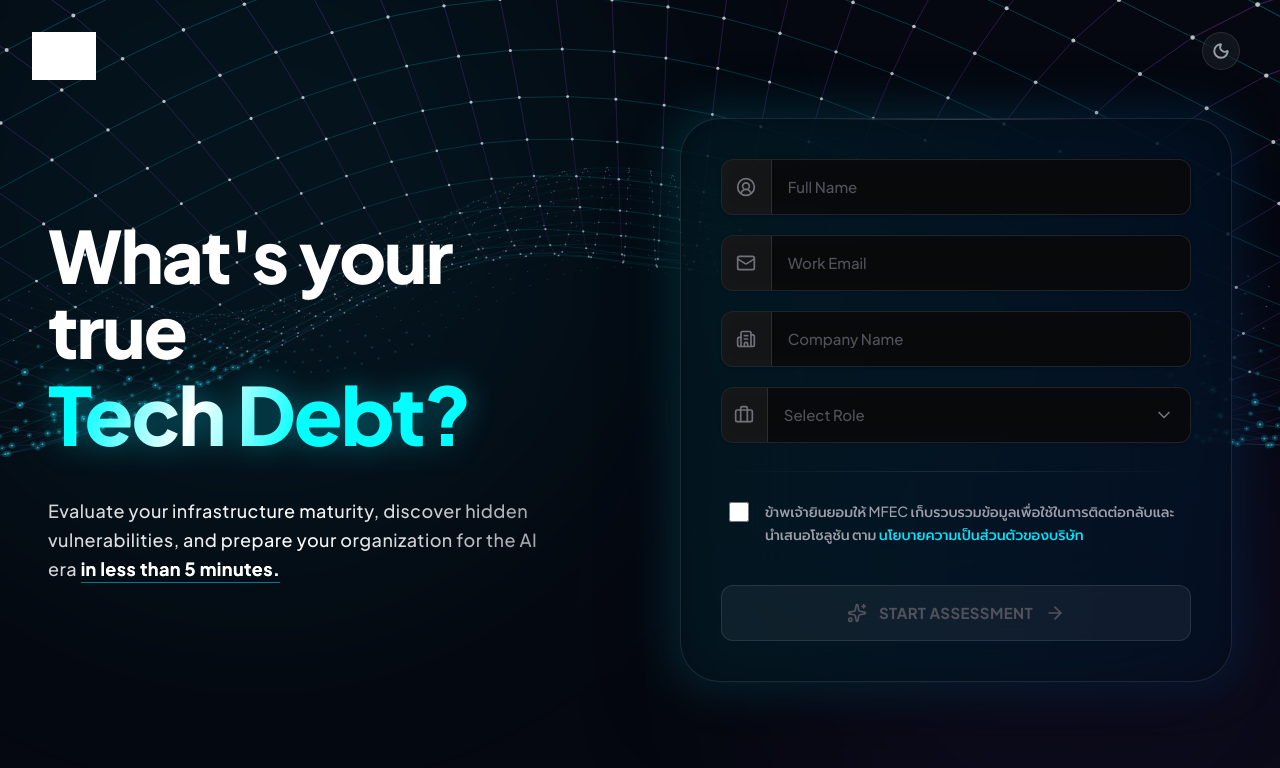
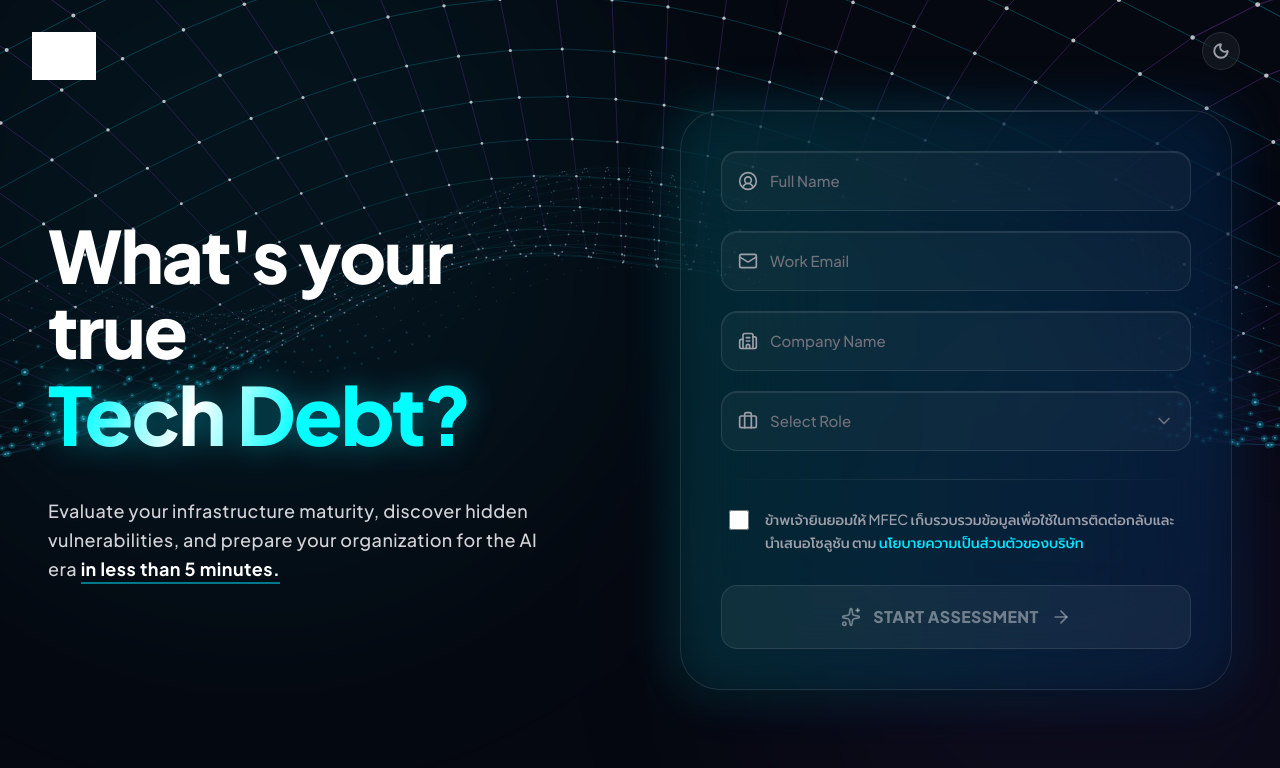
Before and after one commit to saereu-ps/tech-debt-assessment, a React (Vite) app: page / in a window 1280 px wide. Shown: the top 768 px of the page. Built offline with nearby package versions, Linux system fonts and the light colour scheme; grey boxes are pictures that could not be loaded.

Commit message:
Implement True Glassmorphism with ultra-translucent inputs

```diff
--- a/src/components/LandingPage.tsx
+++ b/src/components/LandingPage.tsx
@@ -79,8 +79,8 @@ const LandingPage: React.FC<LandingPageProps> = ({ onStart }) => {
             </h1>
           </div>
 
-          <p className="text-[16px] md:text-[18px] font-medium max-w-[500px] mx-auto lg:mx-0 leading-relaxed tracking-wide mt-4 text-transparent bg-clip-text bg-gradient-to-r from-zinc-400 via-zinc-200 to-zinc-400 dark:from-zinc-300 dark:via-white dark:to-zinc-400">
-            Evaluate your infrastructure maturity, discover hidden vulnerabilities, and prepare your organization for the AI era <span className="text-zinc-900 dark:text-white font-bold border-b border-[#00e5ff]/50 pb-0.5">in less than 5 minutes.</span>
+          <p className="text-[16px] md:text-[18px] font-medium max-w-[500px] mx-auto lg:mx-0 leading-relaxed tracking-wide mt-4 text-zinc-600 dark:text-zinc-300">
+            Evaluate your infrastructure maturity, discover hidden vulnerabilities, and prepare your organization for the AI era <span className="text-zinc-900 dark:text-white font-bold border-b-2 border-[#00e5ff]/50 pb-0.5">in less than 5 minutes.</span>
           </p>
         </motion.div>
 
@@ -96,24 +96,22 @@ const LandingPage: React.FC<LandingPageProps> = ({ onStart }) => {
 
           <form
             onSubmit={handleSubmit}
-            className="w-full flex flex-col gap-6 relative p-8 md:p-10 rounded-[32px] md:rounded-[40px] border border-white/40 dark:border-white/10 shadow-[0_20px_60px_rgba(0,0,0,0.1)] dark:shadow-[0_20px_80px_rgba(0,0,0,0.4)] bg-white/40 dark:bg-[#03060c]/60 backdrop-blur-3xl overflow-hidden"
+            className="w-full flex flex-col gap-6 relative p-8 md:p-10 rounded-[32px] md:rounded-[40px] border border-white/40 dark:border-white/10 shadow-[0_8px_32px_rgba(0,0,0,0.1)] dark:shadow-[0_8px_32px_rgba(0,0,0,0.4)] bg-white/20 dark:bg-black/20 backdrop-blur-[60px] overflow-hidden"
           >
             {/* Subtle inner top highlight */}
-            <div className="absolute top-0 left-1/4 right-1/4 h-[1px] bg-gradient-to-r from-transparent via-white/50 dark:via-white/20 to-transparent"></div>
+            <div className="absolute top-0 left-0 right-0 h-[1px] bg-gradient-to-r from-transparent via-white/50 dark:via-white/20 to-transparent"></div>
 
             <div className="flex flex-col gap-5 relative z-10">
 
               {/* Name Input */}
               <div className="group relative w-full">
-                <div className="absolute -inset-0.5 bg-gradient-to-r from-[#00e5ff] to-[#0077ff] rounded-xl blur opacity-0 group-focus-within:opacity-30 transition-opacity duration-500 pointer-events-none"></div>
-                <div className="relative flex items-center h-[56px] w-full rounded-xl bg-white/80 dark:bg-[#0a0a0a]/80 backdrop-blur-sm border border-zinc-200 dark:border-white/10 transition-all duration-300 group-focus-within:border-[#00e5ff]/50 shadow-sm overflow-hidden">
-                  <div className="flex items-center justify-center w-14 h-full border-r border-zinc-200 dark:border-white/10 bg-zinc-50 dark:bg-white/5 group-focus-within:bg-[#00e5ff]/10 transition-colors">
-                    <UserCircle2 className="w-5 h-5 text-zinc-400 dark:text-zinc-500 group-focus-within:text-[#00e5ff] transition-colors" />
-                  </div>
+                <div className="absolute inset-0 bg-gradient-to-r from-[#00e5ff] to-[#0077ff] rounded-2xl blur-md opacity-0 group-focus-within:opacity-40 transition-opacity duration-500 pointer-events-none"></div>
+                <div className="relative flex items-center h-[60px] w-full rounded-2xl bg-white/[0.05] dark:bg-white/[0.03] border border-zinc-200 dark:border-white/10 transition-all duration-300 group-hover:bg-white/[0.1] group-focus-within:bg-white/[0.15] dark:group-focus-within:bg-white/[0.1] group-focus-within:border-[#00e5ff]/50 shadow-[inset_0_1px_1px_rgba(255,255,255,0.1)]">
+                  <UserCircle2 className="absolute left-4 w-5 h-5 text-zinc-500 dark:text-zinc-400 group-focus-within:text-[#00e5ff] transition-colors" />
                   <input
                     type="text"
                     id="nameInput"
-                    className="w-full h-full bg-transparent border-none outline-none text-[15px] font-medium text-zinc-900 dark:text-white placeholder-zinc-400 dark:placeholder-zinc-600 px-4 focus:ring-0"
+                    className="w-full h-full bg-transparent border-none outline-none text-[15px] font-medium text-zinc-900 dark:text-white placeholder-zinc-500 dark:placeholder-zinc-500 pl-12 pr-4 focus:ring-0 rounded-2xl"
                     placeholder="Full Name"
                     value={name}
                     onChange={(e) => setName(e.target.value)}
@@ -124,15 +122,13 @@ const LandingPage: React.FC<LandingPageProps> = ({ onStart }) => {
 
               {/* Email Input */}
               <div className="group relative w-full">
-                <div className="absolute -inset-0.5 bg-gradient-to-r from-[#00e5ff] to-[#0077ff] rounded-xl blur opacity-0 group-focus-within:opacity-30 transition-opacity duration-500 pointer-events-none"></div>
-                <div className="relative flex items-center h-[56px] w-full rounded-xl bg-white/80 dark:bg-[#0a0a0a]/80 backdrop-blur-sm border border-zinc-200 dark:border-white/10 transition-all duration-300 group-focus-within:border-[#00e5ff]/50 shadow-sm overflow-hidden">
-                  <div className="flex items-center justify-center w-14 h-full border-r border-zinc-200 dark:border-white/10 bg-zinc-50 dark:bg-white/5 group-focus-within:bg-[#00e5ff]/10 transition-colors">
-                    <Mail className="w-5 h-5 text-zinc-400 dark:text-zinc-500 group-focus-within:text-[#00e5ff] transition-colors" />
-                  </div>
+                <div className="absolute inset-0 bg-gradient-to-r from-[#00e5ff] to-[#0077ff] rounded-2xl blur-md opacity-0 group-focus-within:opacity-40 transition-opacity duration-500 pointer-events-none"></div>
+                <div className="relative flex items-center h-[60px] w-full rounded-2xl bg-white/[0.05] dark:bg-white/[0.03] border border-zinc-200 dark:border-white/10 transition-all duration-300 group-hover:bg-white/[0.1] group-focus-within:bg-white/[0.15] dark:group-focus-within:bg-white/[0.1] group-focus-within:border-[#00e5ff]/50 shadow-[inset_0_1px_1px_rgba(255,255,255,0.1)]">
+                  <Mail className="absolute left-4 w-5 h-5 text-zinc-500 dark:text-zinc-400 group-focus-within:text-[#00e5ff] transition-colors" />
                   <input
                     type="email"
                     id="emailInput"
-                    className="w-full h-full bg-transparent border-none outline-none text-[15px] font-medium text-zinc-900 dark:text-white placeholder-zinc-400 dark:placeholder-zinc-600 px-4 focus:ring-0"
+                    className="w-full h-full bg-transparent border-none outline-none text-[15px] font-medium text-zinc-900 dark:text-white placeholder-zinc-500 dark:placeholder-zinc-500 pl-12 pr-4 focus:ring-0 rounded-2xl"
                     placeholder="Work Email"
                     value={email}
                     onChange={(e) => setEmail(e.target.value)}
@@ -143,15 +139,13 @@ const LandingPage: React.FC<LandingPageProps> = ({ onStart }) => {
 
               {/* Organization Input */}
               <div className="group relative w-full">
-                <div className="absolute -inset-0.5 bg-gradient-to-r from-[#00e5ff] to-[#0077ff] rounded-xl blur opacity-0 group-focus-within:opacity-30 transition-opacity duration-500 pointer-events-none"></div>
-                <div className="relative flex items-center h-[56px] w-full rounded-xl bg-white/80 dark:bg-[#0a0a0a]/80 backdrop-blur-sm border border-zinc-200 dark:border-white/10 transition-all duration-300 group-focus-within:border-[#00e5ff]/50 shadow-sm overflow-hidden">
-                  <div className="flex items-center justify-center w-14 h-full border-r border-zinc-200 dark:border-white/10 bg-zinc-50 dark:bg-white/5 group-focus-within:bg-[#00e5ff]/10 transition-colors">
-                    <Building2 className="w-5 h-5 text-zinc-400 dark:text-zinc-500 group-focus-within:text-[#00e5ff] transition-colors" />
-                  </div>
+                <div className="absolute inset-0 bg-gradient-to-r from-[#00e5ff] to-[#0077ff] rounded-2xl blur-md opacity-0 group-focus-within:opacity-40 transition-opacity duration-500 pointer-events-none"></div>
+                <div className="relative flex items-center h-[60px] w-full rounded-2xl bg-white/[0.05] dark:bg-white/[0.03] border border-zinc-200 dark:border-white/10 transition-all duration-300 group-hover:bg-white/[0.1] group-focus-within:bg-white/[0.15] dark:group-focus-within:bg-white/[0.1] group-focus-within:border-[#00e5ff]/50 shadow-[inset_0_1px_1px_rgba(255,255,255,0.1)]">
+                  <Building2 className="absolute left-4 w-5 h-5 text-zinc-500 dark:text-zinc-400 group-focus-within:text-[#00e5ff] transition-colors" />
                   <input
                     type="text"
                     id="companyInput"
-                    className="w-full h-full bg-transparent border-none outline-none text-[15px] font-medium text-zinc-900 dark:text-white placeholder-zinc-400 dark:placeholder-zinc-600 px-4 focus:ring-0"
+                    className="w-full h-full bg-transparent border-none outline-none text-[15px] font-medium text-zinc-900 dark:text-white placeholder-zinc-500 dark:placeholder-zinc-500 pl-12 pr-4 focus:ring-0 rounded-2xl"
                     placeholder="Company Name"
                     value={company}
                     onChange={(e) => setCompany(e.target.value)}
@@ -162,23 +156,21 @@ const LandingPage: React.FC<LandingPageProps> = ({ onStart }) => {
 
               {/* Role Dropdown */}
               <div className="group relative w-full">
-                <div className="absolute -inset-0.5 bg-gradient-to-r from-[#00e5ff] to-[#0077ff] rounded-xl blur opacity-0 group-focus-within:opacity-30 transition-opacity duration-500 pointer-events-none"></div>
+                <div className="absolute inset-0 bg-gradient-to-r from-[#00e5ff] to-[#0077ff] rounded-2xl blur-md opacity-0 group-focus-within:opacity-40 transition-opacity duration-500 pointer-events-none"></div>
                 <div
                   ref={dropdownRef}
                   onClick={() => setIsDropdownOpen(!isDropdownOpen)}
-                  className="relative flex items-center h-[56px] w-full rounded-xl bg-white/80 dark:bg-[#0a0a0a]/80 backdrop-blur-sm border border-zinc-200 dark:border-white/10 transition-all duration-300 group-hover:border-zinc-300 dark:group-hover:border-white/20 shadow-sm overflow-hidden cursor-pointer"
-                  style={{ borderColor: isDropdownOpen ? 'rgba(0, 229, 255, 0.5)' : undefined }}
+                  className="relative flex items-center h-[60px] w-full rounded-2xl bg-white/[0.05] dark:bg-white/[0.03] border border-zinc-200 dark:border-white/10 transition-all duration-300 group-hover:bg-white/[0.1] cursor-pointer shadow-[inset_0_1px_1px_rgba(255,255,255,0.1)]"
+                  style={{ borderColor: isDropdownOpen ? 'rgba(0, 229, 255, 0.5)' : undefined, backgroundColor: isDropdownOpen ? 'rgba(255, 255, 255, 0.1)' : undefined }}
                 >
-                  <div className={`flex items-center justify-center w-14 h-full border-r border-zinc-200 dark:border-white/10 bg-zinc-50 dark:bg-white/5 transition-colors ${isDropdownOpen ? 'bg-[#00e5ff]/10' : ''}`}>
-                    <Briefcase className={`w-5 h-5 transition-colors ${isDropdownOpen ? 'text-[#00e5ff]' : 'text-zinc-400 dark:text-zinc-500'}`} />
-                  </div>
+                  <Briefcase className={`absolute left-4 w-5 h-5 transition-colors ${isDropdownOpen ? 'text-[#00e5ff]' : 'text-zinc-500 dark:text-zinc-400'}`} />
 
-                  <span className={`w-full px-4 text-[15px] font-medium truncate ${role ? 'text-zinc-900 dark:text-white' : 'text-zinc-400 dark:text-zinc-600'}`}>
+                  <span className={`w-full pl-12 pr-4 text-[15px] font-medium truncate ${role ? 'text-zinc-900 dark:text-white' : 'text-zinc-500 dark:text-zinc-500'}`}>
                     {role || "Select Role"}
                   </span>
 
-                  <motion.div animate={{ rotate: isDropdownOpen ? 180 : 0 }} className="pr-4">
-                    <ChevronDown className="w-5 h-5 text-zinc-400 dark:text-zinc-500 shrink-0" />
+                  <motion.div animate={{ rotate: isDropdownOpen ? 180 : 0 }} className="absolute right-4">
+                    <ChevronDown className="w-5 h-5 text-zinc-500 dark:text-zinc-500 shrink-0" />
                   </motion.div>
                 </div>
 
@@ -231,18 +223,18 @@ const LandingPage: React.FC<LandingPageProps> = ({ onStart }) => {
               type="submit"
               disabled={!isFormValid}
               className={`
-                group relative w-full h-[56px] rounded-xl font-bold text-[15px] tracking-wide flex items-center justify-center gap-3 transition-all duration-300 overflow-hidden mt-4
+                group relative w-full h-[64px] rounded-2xl font-black text-[16px] tracking-wide flex items-center justify-center gap-3 transition-all duration-500 overflow-hidden mt-2
                 ${isFormValid
-                  ? 'bg-zinc-900 dark:bg-white text-white dark:text-black hover:bg-zinc-800 dark:hover:bg-zinc-200 shadow-lg hover:scale-[1.02] active:scale-95'
-                  : 'bg-zinc-100 dark:bg-white/5 border border-zinc-200 dark:border-white/10 text-zinc-400 dark:text-zinc-600 cursor-not-allowed'}
+                  ? 'bg-gradient-to-r from-[#00e5ff] to-[#0077ff] text-white shadow-[0_0_30px_rgba(0,229,255,0.4)] hover:shadow-[0_0_50px_rgba(0,229,255,0.6)] hover:scale-[1.02] active:scale-95'
+                  : 'bg-zinc-200/50 dark:bg-white/[0.05] dark:border dark:border-white/10 text-zinc-400 dark:text-white/40 cursor-not-allowed'}
               `}
             >
               {isFormValid && (
-                <div className="absolute inset-0 -translate-x-full bg-gradient-to-r from-transparent via-white/20 dark:via-black/10 to-transparent group-hover:animate-[shimmer_1.5s_infinite]"></div>
+                <div className="absolute inset-0 -translate-x-full bg-gradient-to-r from-transparent via-white/40 to-transparent group-hover:animate-[shimmer_1.5s_infinite]"></div>
               )}
-              <Sparkles className={`w-5 h-5 ${isFormValid ? "text-white dark:text-black" : "text-zinc-400 dark:text-zinc-600"} transition-all duration-300`} />
+              <Sparkles className={`w-5 h-5 ${isFormValid ? "text-white" : "text-zinc-400 dark:text-white/40"} transition-all duration-300`} />
               <span>START ASSESSMENT</span>
-              <ArrowRight className={`w-5 h-5 ${isFormValid ? "text-white dark:text-black translate-x-0 group-hover:translate-x-1" : "text-zinc-400 dark:text-zinc-600"} transition-all duration-300`} />
+              <ArrowRight className={`w-5 h-5 ${isFormValid ? "text-white translate-x-0 group-hover:translate-x-1" : "text-zinc-400 dark:text-white/40"} transition-all duration-300`} />
             </button>
           </form>
         </motion.div>
```
